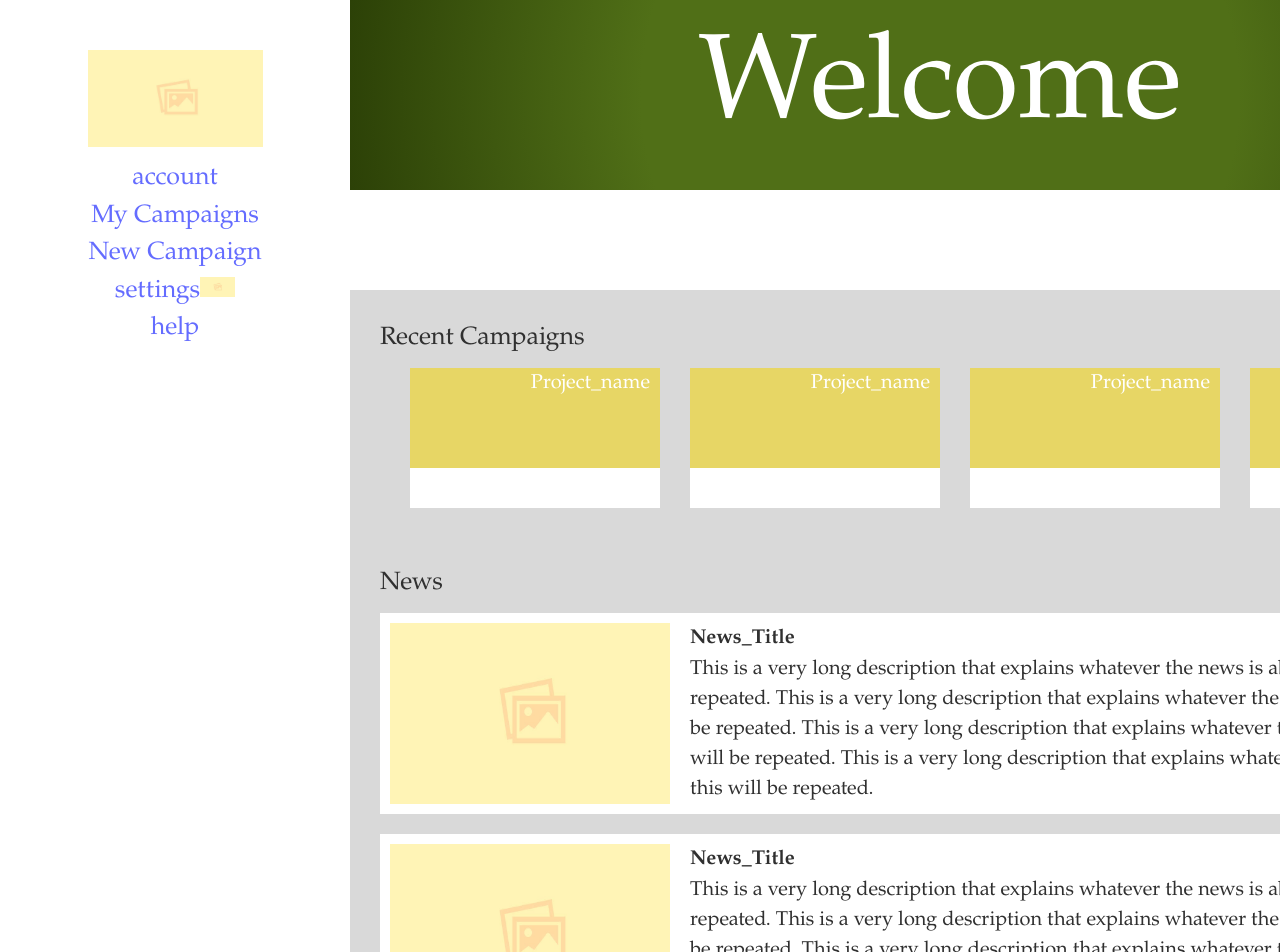
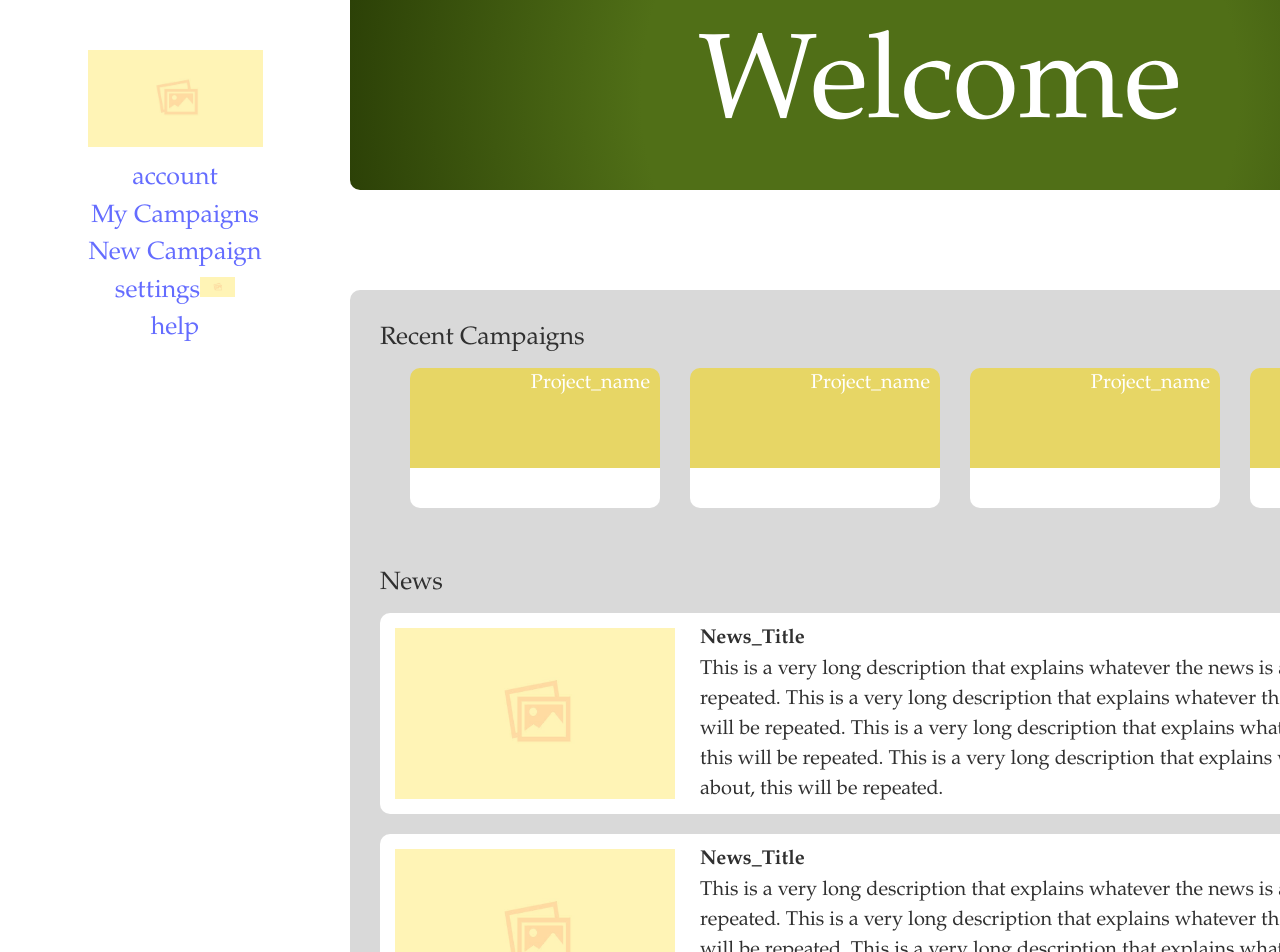
Before and after one commit to WouterOnGithub/Waystone, a React (Vite) app in the folder waystoneProject/: page / in a window 1280 px wide. Shown: the top 952 px of the page. Built offline with nearby package versions, Linux system fonts and the light colour scheme.

Commit message:
Update CSS.css

```diff
--- a/waystoneProject/src/pages/pages-css/CSS.css
+++ b/waystoneProject/src/pages/pages-css/CSS.css
@@ -50,6 +50,7 @@ nav a /* Navigation Side-bar links */
 
 #title /* The green_ bar where the page type (welcome, account, new campaign, etc.)  */
 {
+    border-bottom-left-radius: 10px;
     background: var(--background-gradient);
     width: 100%;
     height: 140px;
@@ -64,6 +65,7 @@ nav a /* Navigation Side-bar links */
 
 #content /* Gray section under the green_ bar */
 {
+    border-top-left-radius: 10px;
     background-color: var(--background-colour2);
     font-size: var(--head-text);
     margin-top: 100px;
@@ -78,6 +80,8 @@ nav a /* Navigation Side-bar links */
 
 #box-text p /* a card box section (first used for My Campaigns at the Main_Page) */
 {
+    border-top-left-radius: 10px;
+    border-top-right-radius: 10px;
     background-color: var(--projectbox-colour);
     color: var(--text-color2);
     font-size: var(--body-text);
@@ -89,6 +93,8 @@ nav a /* Navigation Side-bar links */
 }
 #box /* a card box (part of it) (first used for My Campaigns at the Main_Page) */
 {
+    border-bottom-left-radius: 10px;
+    border-bottom-right-radius: 10px;
     background-color: var(--background-colour);
     margin-left: 30px;
     height: 40px;
@@ -102,13 +108,14 @@ nav a /* Navigation Side-bar links */
 }
 #news-box /* a news box */
 {
+    border-radius: 10px;
     background-color: var(--background-colour);
     display: flex;
     margin-bottom: 20px;
 }
 #news-box-img /* a news box (part of it) */
 {
-    padding: 10px;
+    padding: 15px;
     width: 25%;
     height: auto;
 }
```
